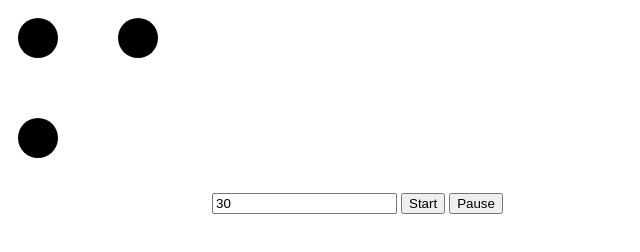
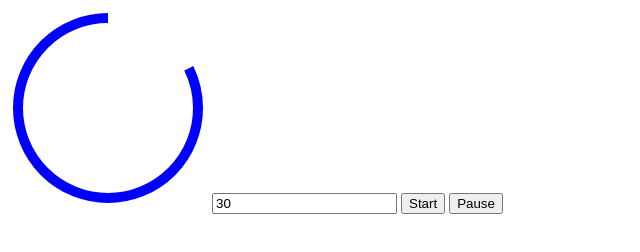
Before and after one commit to denineguy/timer, a plain HTML site: page index.html in a window 1280 px wide. Shown: the whole page, without its empty margins (0-640 px from the left). Drawn offline with Linux system fonts and the light colour scheme.

Commit message:
understanding the svg animation

```diff
--- a/index.html
+++ b/index.html
@@ -3,9 +3,17 @@
   <head></head>
   <body>
     <svg height="200" width="200">
-      <circle r="20" cx="30" cy="30"></circle>
-      <circle r="20" cx="130" cy="30"></circle>
-      <circle r="20" cx="30" cy="130"></circle>
+      <circle
+        r="90"
+        cx="100"
+        cy="100"
+        fill="transparent"
+        stroke="blue"
+        stroke-width="10"
+        stroke-dasharray="560"
+        stroke-dashoffset="-100"
+        transform="rotate(-90, 100,100)">
+      </circle>
     </svg>
     <input id="duration" value="30"/>
     <button id="start">Start</button>
```
